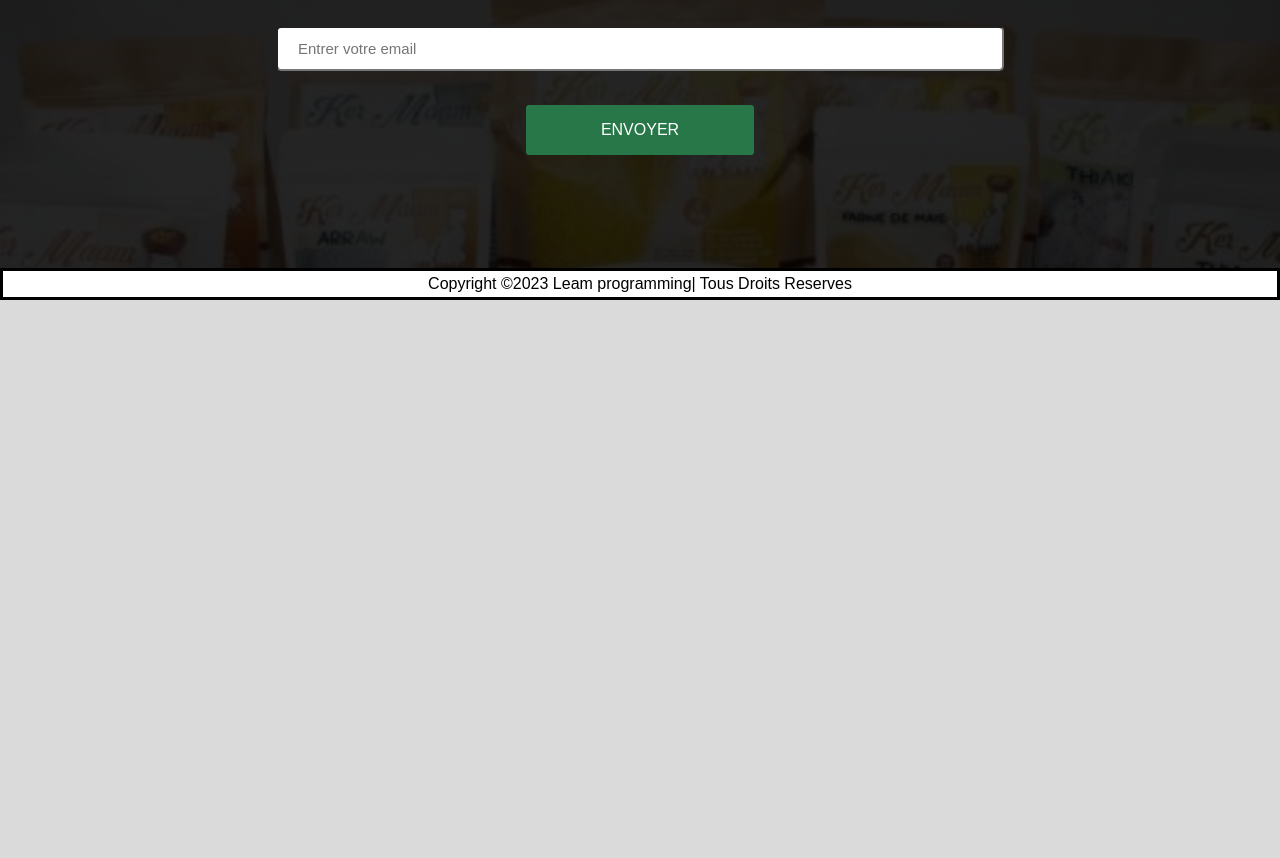
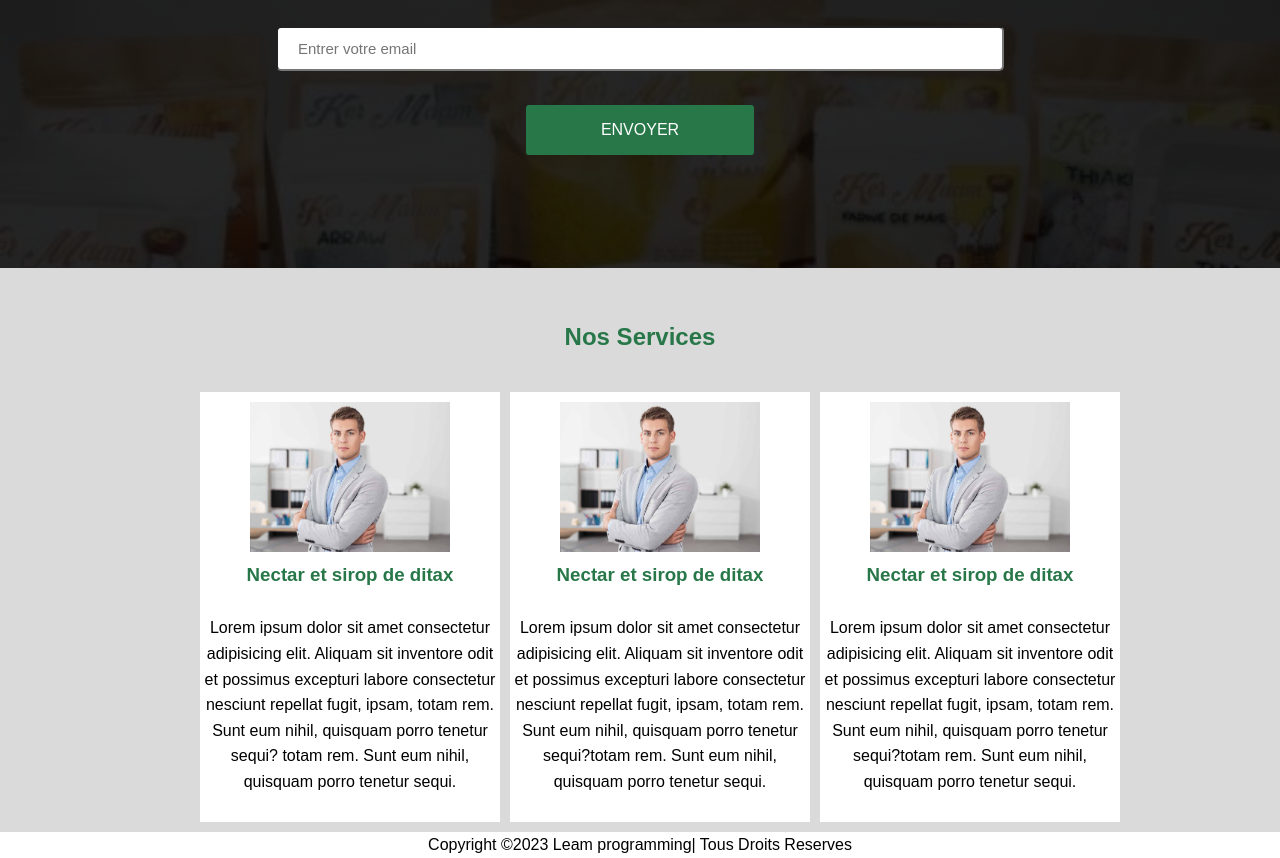
Before and after one commit to aminaozil/Projet2, a plain HTML site: page index.html in a window 1280 px wide. Shown: the part 2916-3774 px from the top of the page. Before the commit the page ends 3216 px from the top, so only its background shows below. Drawn offline with Linux system fonts and the light colour scheme.

Commit message:
création nos services

```diff
--- a/css/style.css
+++ b/css/style.css
@@ -252,7 +252,6 @@ nav li{
 
 /*footer*/
 body footer{
-    border: black 3px solid;
     background-color: #ffffff;
     text-align: center;
 }
@@ -405,3 +404,15 @@ body footer{
     font-size: 15px;
 
 }
+
+/*nos services*/
+.section18{
+
+    text-align: center;
+    padding-top: 50px;
+}
+.sect3{
+    width: 200px;
+    height: 150px;
+    margin-top: 10px;
+}
--- a/index.html
+++ b/index.html
@@ -241,6 +241,33 @@
             </div>
 
         </div>
+
+        <!-- nos services-->
+        <div class="section18">
+            <h2><span style="color: #277748;">Nos Services</span></h2>
+            <br>
+
+            <div class="section13">
+                <div class="section14">
+                    <img src="images/temoignage.jpg" alt="cereal" class="sect3">
+                    <h3 style="color: #277748;">Nectar et sirop de ditax</h3><br>
+                    <p>Lorem ipsum dolor sit amet consectetur adipisicing elit. Aliquam sit inventore odit et possimus excepturi labore consectetur nesciunt repellat fugit, ipsam, totam rem. Sunt eum nihil, quisquam porro tenetur sequi? totam rem. Sunt eum nihil, quisquam porro tenetur sequi.</p>
+                </div>
+
+                <div class="section14">
+                    <img src="images/temoignage.jpg" alt="cereal" class="sect3">
+                    <h3 style="color: #277748;">Nectar et sirop de ditax</h3><br>
+                    <p>Lorem ipsum dolor sit amet consectetur adipisicing elit. Aliquam sit inventore odit et possimus excepturi labore consectetur nesciunt repellat fugit, ipsam, totam rem. Sunt eum nihil, quisquam porro tenetur sequi?totam rem. Sunt eum nihil, quisquam porro tenetur sequi.</p>
+                </div>
+
+                <div class="section14">
+                    <img src="images/temoignage.jpg" alt="cereal" class="sect3">
+                    <h3 style="color: #277748;">Nectar et sirop de ditax</h3><br>
+                    <p>Lorem ipsum dolor sit amet consectetur adipisicing elit. Aliquam sit inventore odit et possimus excepturi labore consectetur nesciunt repellat fugit, ipsam, totam rem. Sunt eum nihil, quisquam porro tenetur sequi?totam rem. Sunt eum nihil, quisquam porro tenetur sequi.</p>
+                </div>
+            </div>
+        </div>
+
     </div>
 
     <footer>
```
